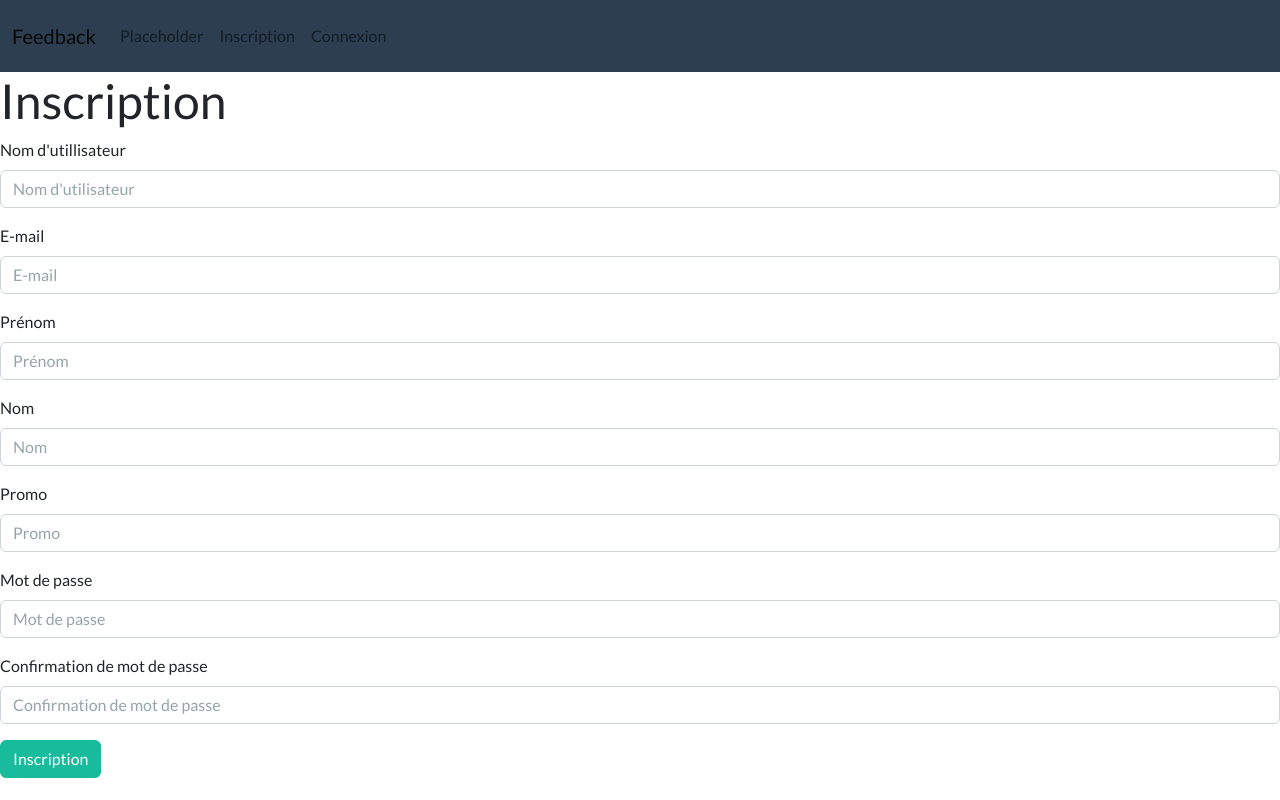
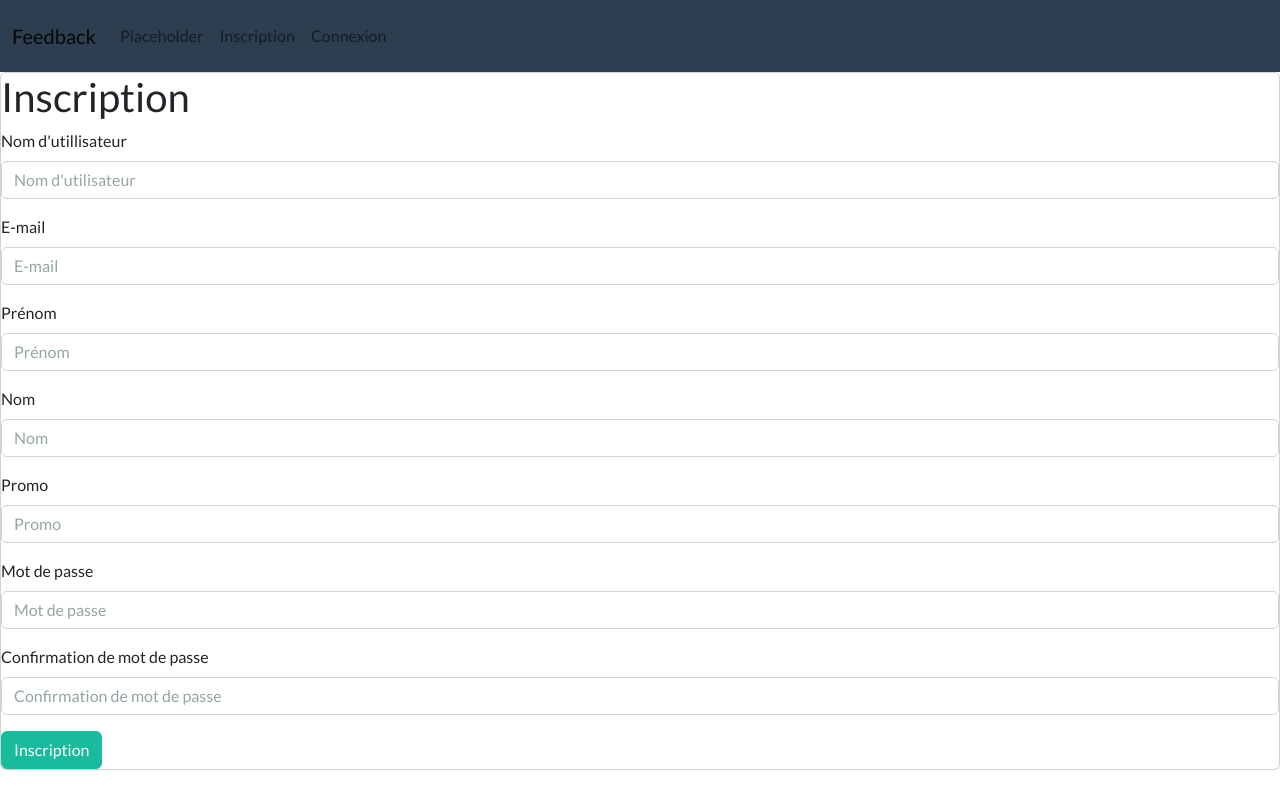
Before and after one commit to AChardonnet/PC_feedback, a Symfony app: template templates/security/signup.html.twig in a window 1280 px wide. Run offline with Twig, Linux system fonts and the light colour scheme; the template is opened without the code that fills it, so the values that code supplies are empty; form fields are guessed from the names that the template uses; some libraries are stand-ins or nearby versions.

Commit message:
un peu de nettoyage visuel

```diff
--- a/templates/security/login.html.twig
+++ b/templates/security/login.html.twig
@@ -3,6 +3,9 @@
 {% block title %}Connexion{% endblock %}
 
 {% block body %}
+    <div class="card">
+        <div class="header"><h2>Connexion</h2></div>
+        <div class="body">
             {% if error %}
                 <div>{{ error.messageKey|trans(error.messageData, 'security') }}</div>
             {% endif %}
@@ -23,4 +26,6 @@
                     <button type="submit" class="btn btn-success">login</button>
                 </div>
             </form>
+        </div>
+    </div>
 {% endblock %}
--- a/templates/security/signup.html.twig
+++ b/templates/security/signup.html.twig
@@ -3,7 +3,9 @@
 {% block title %}Inscription{% endblock %}
 
 {% block body %}
-    <h1>Inscription</h1>
+    <div class="card">
+        <div class="header"><h2>Inscription</h2></div>
+        <div class="body">
 
             {{ form_start(form) }}
             {{ form_row(form.username, {'label' : 'Nom d\'utillisateur', 'attr' : {'placeholder' : 'Nom d\'utilisateur', 'class' : 'form-control'}}) }}
@@ -15,4 +17,6 @@
             {{ form_row(form.confirm_password, {'label' : 'Confirmation de mot de passe', 'attr' : {'placeholder' : 'Confirmation de mot de passe', 'class' : 'form-control'}}) }}
             <button type="submit" class="btn btn-success">Inscription</button>
             {{ form_end(form) }}
+        </div>
+    </div>
 {% endblock %}
```
Also changed, not shown: templates/course/course.html.twig (+30 -25 lines). Lines whose indentation alone changed are shown as unchanged.
